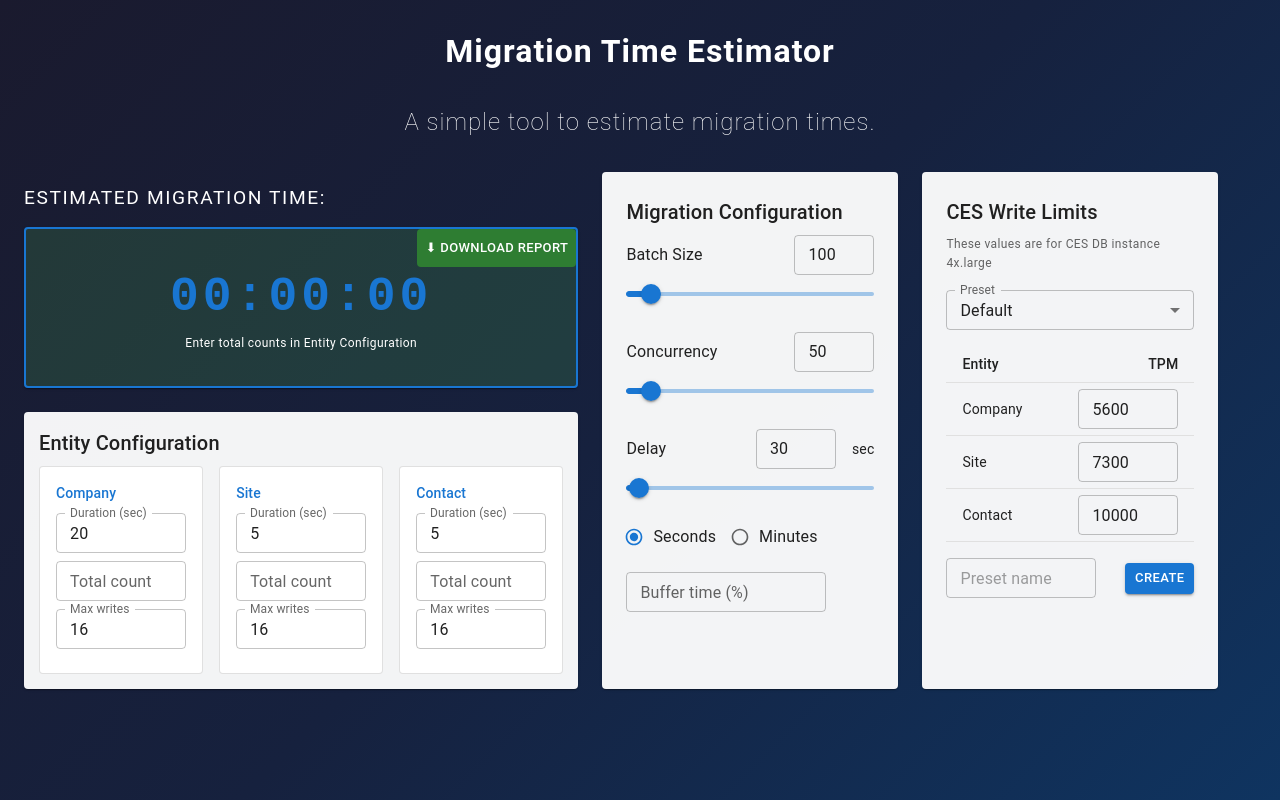
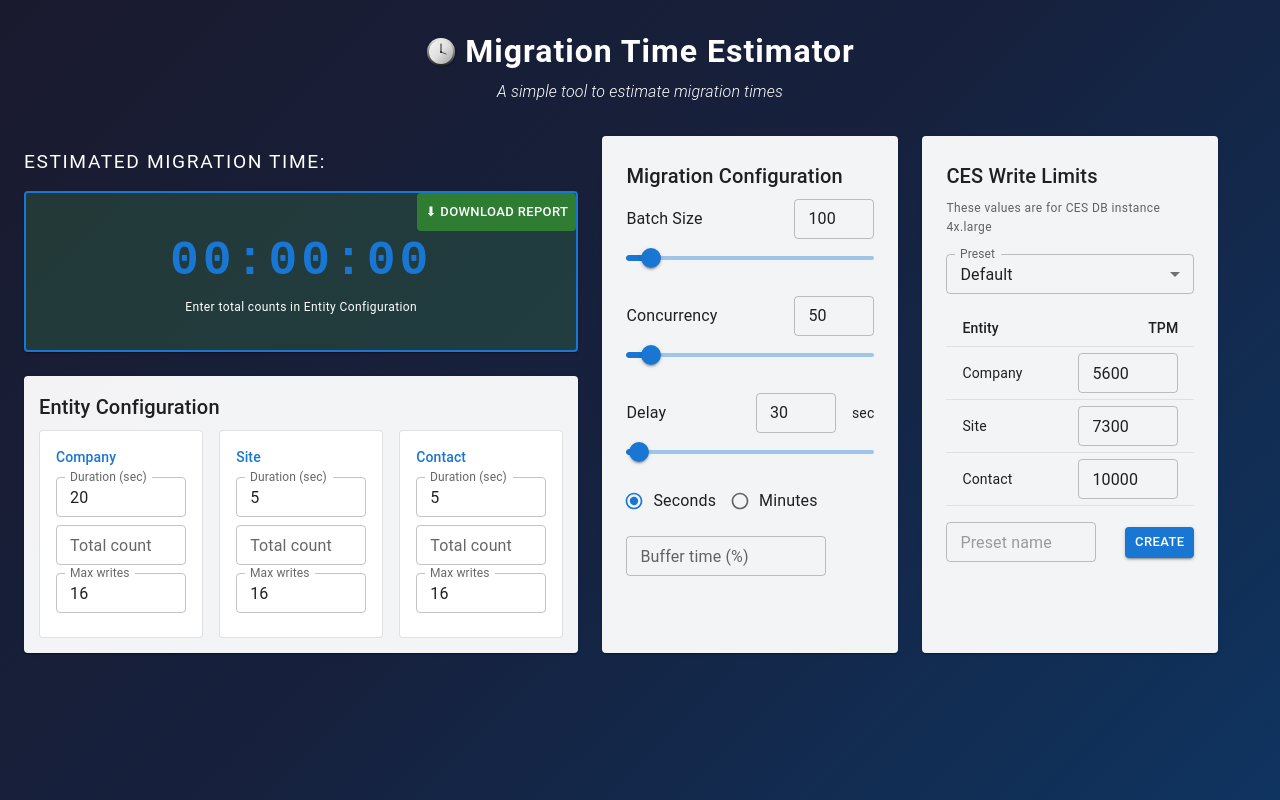
Before and after one commit to Jram-IR/migration-time-estimator, a React (Vite) app: page / in a window 1280 px wide. Built offline with nearby package versions, Linux system fonts and the light colour scheme.

Commit message:
updated clock icon

```diff
--- a/src/App.jsx
+++ b/src/App.jsx
@@ -210,11 +210,33 @@ function App() {
 
   return (
     <Box sx={{ minHeight: '100vh', background: 'linear-gradient(135deg, #1a1a2e 0%, #16213e 50%, #0f3460 100%)', py: { xs: 2, sm: 4 }, px: { xs: 1.5, sm: 2 } }}>
-      <Typography variant="h4" component="h1" sx={{ color: 'white', textAlign: 'center', mb: { xs: 3, sm: 4 }, fontWeight: 700, letterSpacing: 1, fontSize: { xs: '1.5rem', sm: '2rem' } }}>
-        Migration Time Estimator
+      <Typography variant="h4" component="h1" sx={{ color: 'white', textAlign: 'center', mb: 1, fontWeight: 700, letterSpacing: 1, fontSize: { xs: '1.5rem', sm: '2rem' }, display: 'flex', alignItems: 'center', justifyContent: 'center', gap: 1 }}>
+        <Box component="span" sx={{ display: 'inline-flex', fontSize: { xs: '1.5rem', sm: '2rem' }, lineHeight: 1, color: 'white' }}>
+          <svg viewBox="0 0 64 64" width="1em" height="1em" style={{ display: 'block' }}>
+            <defs>
+              <linearGradient id="clockFace" x1="0%" y1="0%" x2="100%" y2="100%">
+                <stop offset="0%" stopColor="#f5f5f5" />
+                <stop offset="50%" stopColor="#e0e0e0" />
+                <stop offset="100%" stopColor="#9e9e9e" />
+              </linearGradient>
+              <linearGradient id="clockEdge" x1="0%" y1="0%" x2="0%" y2="100%">
+                <stop offset="0%" stopColor="#eeeeee" />
+                <stop offset="100%" stopColor="#212121" />
+              </linearGradient>
+              <filter id="shadow" x="-20%" y="-20%" width="140%" height="140%">
+                <feDropShadow dx="2" dy="2" stdDeviation="2" floodColor="#000" floodOpacity="0.3" />
+              </filter>
+            </defs>
+            <circle cx="32" cy="32" r="28" fill="url(#clockEdge)" filter="url(#shadow)" />
+            <circle cx="32" cy="32" r="24" fill="url(#clockFace)" />
+            <circle cx="32" cy="32" r="2" fill="#212121" />
+            <line x1="32" y1="32" x2="32" y2="16" stroke="#212121" strokeWidth="2" strokeLinecap="round" />
+            <line x1="32" y1="32" x2="42" y2="36" stroke="#212121" strokeWidth="1.5" strokeLinecap="round" />
+          </svg>
+        </Box> Migration Time Estimator
       </Typography>
-      <Typography sx={{ color: 'white', textAlign: 'center', mb: { xs: 3, sm: 4 }, fontWeight: 100, letterSpacing: 1, fontSize: { xs: '1rem', sm: '1.5rem' } }}>
-        A simple tool to estimate migration times.
+      <Typography component="p" style={{ fontStyle: 'italic' }} sx={{ color: 'white', textAlign: 'center', mb: { xs: 3, sm: 4 }, fontWeight: 300, fontSize: { xs: '0.875rem', sm: '1rem' }, fontSynthesis: 'style' }}>
+        A simple tool to estimate migration times
       </Typography>
 
       {/* Warnings - outside main content, on top; clickable to open modal */}
```
